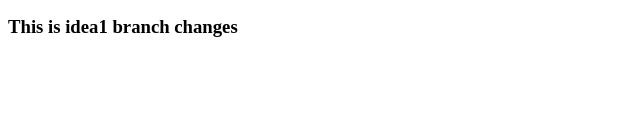
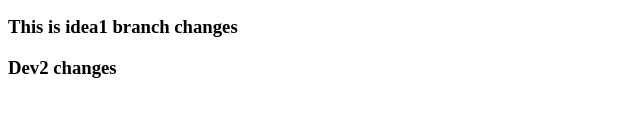
Before and after one commit to mohanraz81/webproject1110, a plain HTML site: page index.html in a window 1280 px wide. Shown: the part 185-302 px from the top of the page, without its empty margins (0-640 px from the left). Drawn offline with Linux system fonts and the light colour scheme.

Commit message:
dev2 changes

```diff
--- a/index.html
+++ b/index.html
@@ -3,3 +3,4 @@
 <h2>THis is a idea1 change</h2>
 <h3>This is master change</h3>
 <h3>This is idea1 branch changes</h3>
+<h3>Dev2 changes </h2>
```
